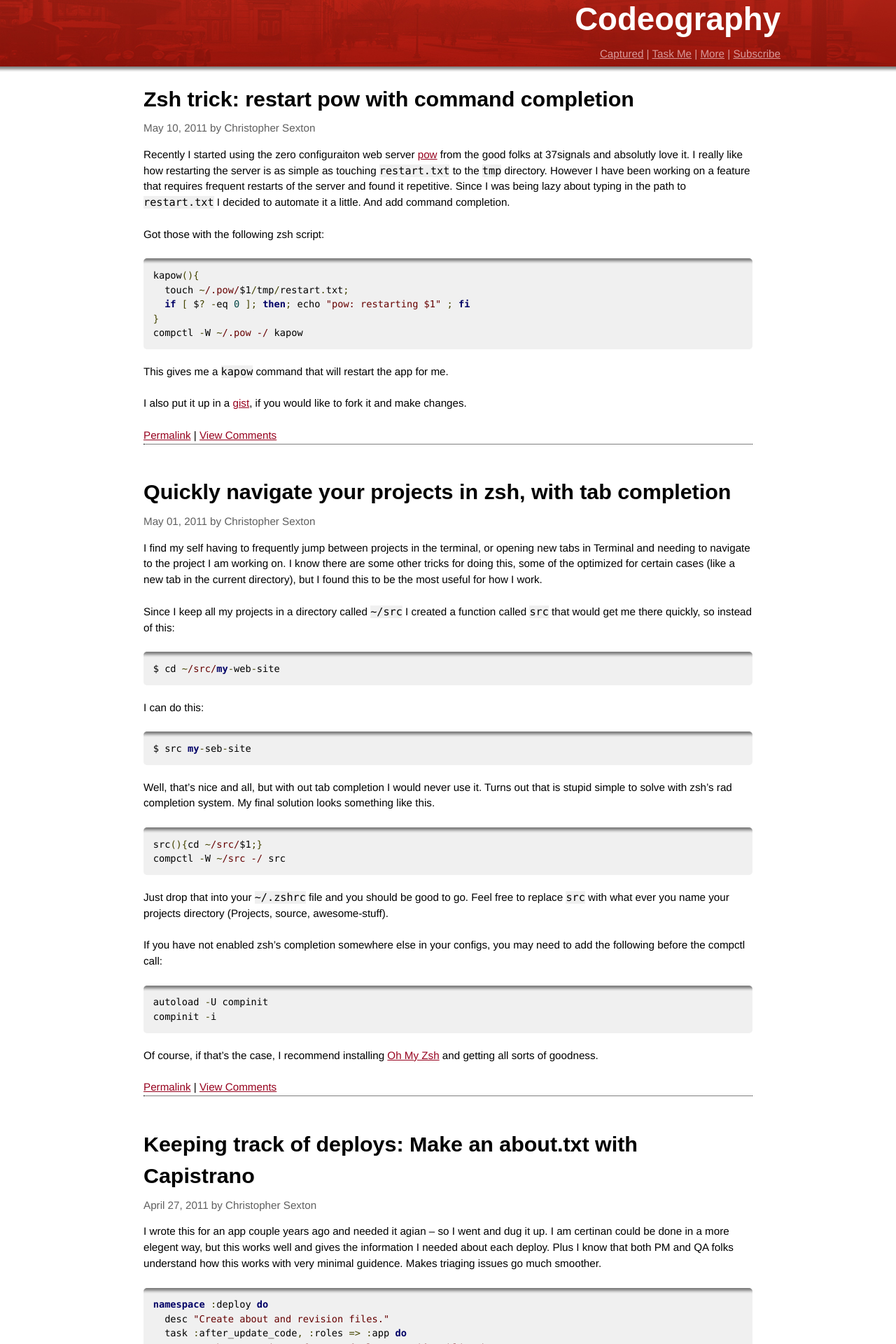
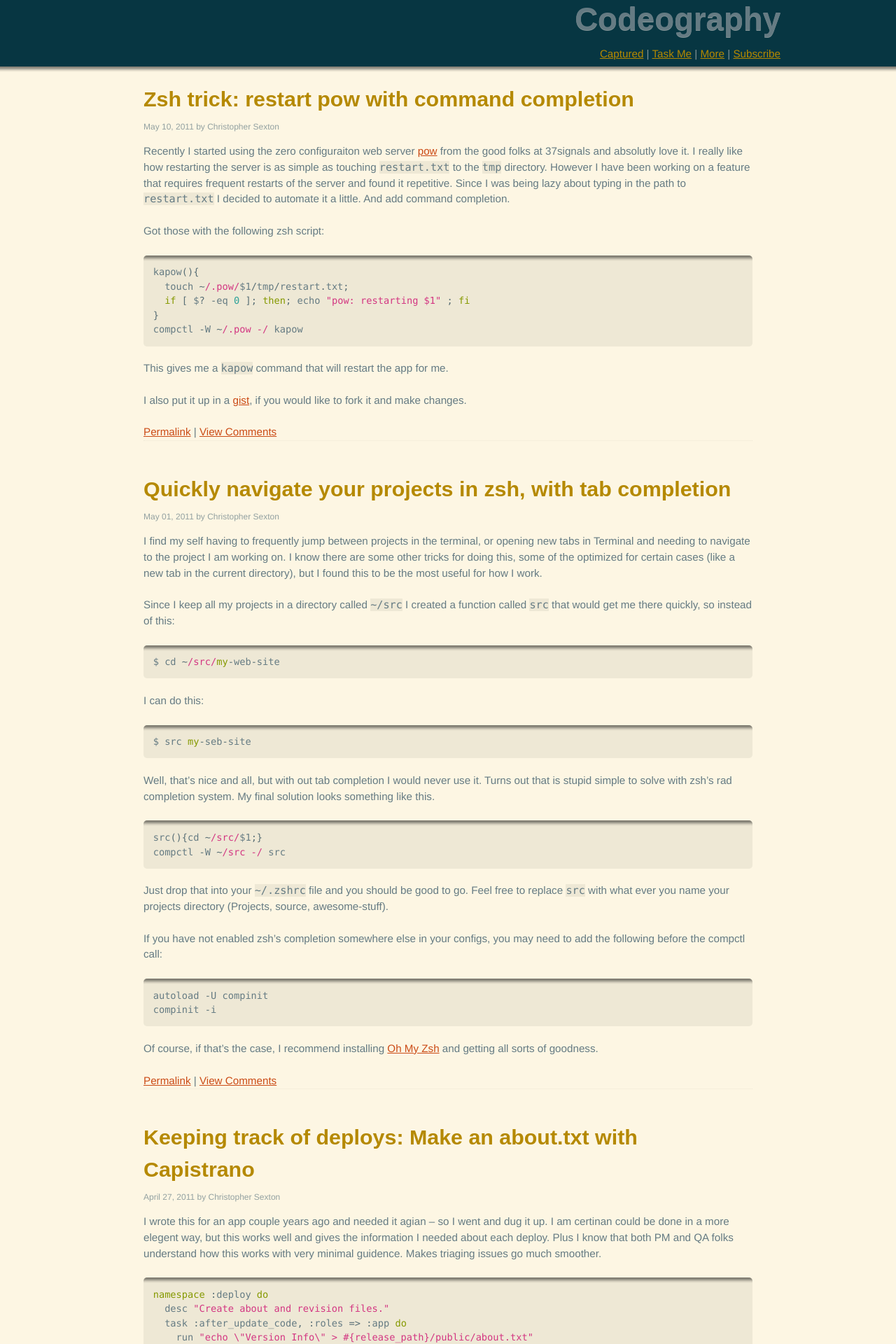
Before and after one commit to csexton/codeography.com, a Jekyll site: the page built from index.html, in a window 1280 px wide. Shown: the top 1920 px of the page at 70% size. Built offline with Jekyll 4.4.1, drawn with Linux system fonts in a browser that asks for light colours; nearby versions of some CDN libraries; some web fonts are replaced; comment, search, counter and statistics services are not loaded.

Commit message:
changing the colorscheme to solarized

```diff
--- a/_layouts/base.html
+++ b/_layouts/base.html
@@ -59,7 +59,7 @@
     </div>
 
     <div id="footer" class="noprint">
-      <a name="footer" />
+      <a name="footer"></a>
       <div class="container">
 
         <br />
--- a/javascripts/prettify.css
+++ b/javascripts/prettify.css
@@ -1,15 +1,35 @@
 /* Pretty printing styles. Used with prettify.js. */
 
-.str { color: #600; }
-.kwd { color: #006; font-weight: bold; }
-.com { color: #050; }
-.typ { color: #404; font-weight: bold; }
-.lit { color: #044; }
-.pun { color: #440; }
-.pln { color: #000; }
-.tag { color: #006; font-weight: bold; }
-.atn { color: #404; }
-.atv { color: #060; }
+/* Colors from Solarized
+$base03:    #002b36;
+$base02:    #073642;
+$base01:    #586e75;
+$base00:    #657b83;
+$base0:     #839496;
+$base1:     #93a1a1;
+$base2:     #eee8d5;
+$base3:     #fdf6e3;
+$yellow:    #b58900;
+$orange:    #cb4b16;
+$red:       #dc322f;
+$magenta:   #d33682;
+$violet:    #6c71c4;
+$blue:      #268bd2;
+$cyan:      #2aa198;
+$green:     #859900;
+*/
+
+
+.str { color: #d33682; }
+.kwd { color: #859900; }
+.com { color: #93a1a1; }
+.typ { color: #268bd2; }
+.lit { color: #2aa198; }
+.pun { color: #586e75; }
+.pln { color: #657B83; }
+.tag { color: #2aa198; }
+.atn { color: #859900; }
+.atv { color: #cb4b16; }
 
 @media print {
   .str { color: #060; }
@@ -24,11 +44,12 @@
   .atv { color: #060; }
 }
 
+pre code { background-color: #EEE8D5}
 pre {
-  background: #F0F0F0 url('../images/shadow.png') repeat-x 0 0;
+  background: #EEE8D5 url('../images/shadow.png') repeat-x 0 0;
   padding: 1em;
   overflow: auto;
-  color: #404040;
+  color: #657B83;
   font-size: 0.9em;
   font-family: 'Inconsolata', Monaco, "Courier New", Courier, monospace;
   -webkit-border-radius: 5px;
--- a/stylesheets/codeography.css
+++ b/stylesheets/codeography.css
@@ -1,6 +1,25 @@
 @import url("http://fonts.googleapis.com/css?family=Inconsolata");
 @import url("http://fonts.googleapis.com/css?family=Cantarell");
 
+/*
+ * Solarized color scheme rules
+$base03:    #002b36;
+$base02:    #073642;
+$base01:    #586e75;
+$base00:    #657b83;
+$base0:     #839496;
+$base1:     #93a1a1;
+$base2:     #eee8d5;
+$base3:     #fdf6e3;
+$yellow:    #b58900;
+$orange:    #cb4b16;
+$red:       #dc322f;
+$magenta:   #d33682;
+$violet:    #6c71c4;
+$blue:      #268bd2;
+$cyan:      #2aa198;
+$green:     #859900;
+*/
 .purple {color: #5C359B; }
 .green { color: #448E32; }
 .orange { color: #ff6000; }
@@ -13,28 +32,24 @@
 
 body {
   font: 0.95em/1.5 "helvetica neue light", "helvetica neue", Helvetica, Arial, Sans-serif;
-  color: #999;
-  color: #e6e6e6;
+  color: #657B83;
+  background-color: #073642;
 }
 hr {background:#606060;color:#606060;}
 hr.space {background:none;color:none;}
 h1, h2, h3, h4, h5, h6 {
   font-family: 'Cantarell', arial, serif;
   font-weight:bolder;
-  color:#222;
+  color:#b58900;
   border: none;
-}
-h1, h2, h3 {
-  color: black;
-  text-shadow: 1px 1px 1px #eee;
 }
 h4 {margin-bottom: 0.3em}
 h5 {margin-bottom: 0.3em}
-pre, code, tt { background-color: #F0F0F0 }
+pre, code, tt { background-color: #EEE8D5 }
 div.border {border-color:#606060;}
 div.colborder {border-color:#606060;}
-a {
-  color: #97031F;
+a, a:focus {
+  color: #cb4b16;
   text-decoration: underline;
   /*border-bottom:1px dotted #333333;*/
 }
@@ -44,11 +59,11 @@ a:visited {
   color: #670100;
 }
 a:active {
-  color: #670100;
+  color: #B58900;
 }
 a:hover {
   text-decoration: underline;
-  color: red;
+  background-color: #EEE8D5;
 }
 a.image_link {
   text-decoration: none;
@@ -58,23 +73,24 @@ a.image_link:hover {
   background: none;
 }
 .byline {
-  color: #606060;
+  color: #839496;
+  color: #93a1a1;
   margin-top: -15px;
   margin-bottom: 15px;
+  font-size: 12px;
 }
 h2.title {
   padding-bottom: 0;
 }
 #header h1{
-  color: #fff;
   padding: 0;
   margin: 15px 0;
   text-align: right;
   font-family: 'Cantarell', arial, serif;
   text-shadow: none;
+  text-shadow: 0px 1px 0px #839496;
 }
 #header h2{
-  color: #999;
   padding: 15px 0;
   margin: 0;
   font-size: 14px;
@@ -85,55 +101,62 @@ h2.title {
 #header h1 a{
   text-decoration: none;
   border-bottom: none;
-  color: #fff;
+  color: #657B83;
+}
+#header h1 a:hover{
+  background-color: #002B36;
 }
 #header {
   padding-top: 15px;
 }
 #header_row {
-  background: #A11B10 url('../images/header.jpg') no-repeat 0 0;
   height: 120px;
   margin-top: -25px;
 }
 #header .nav {
   text-align: right;
-  color: #D99898;
+  color: #839496;
 }
 #header .nav a {
-  color: white;
-  color: #D99898;
+  color: #b58900;
+}
+#header .nav a:hover {
+  background-color: #002b36;
 }
 .header_by_line {
-  color: #606060;
+  color: #b58900;
   height: 80px;
   padding-top: 20px;
 }
 
 #footer a {
-  color: #B35151;
+  color: #b58900;
+}
+#footer a:hover {
+  background-color: #002b36;
 }
 
 #footer {
-  background: #670000 url('../images/shadow.png') repeat-x 0 0;
-  color: #D99898;
+  background: url('../images/shadow.png') repeat-x 0 0;
+  color: #93a1a1;
 }
 #footer h5, #footer h6 {
-  color: white;
+  color: #839496;
+}
+.footer {
+  border-bottom:thin dotted #EEE8D5;
 }
 .content {
-  background: white url('../images/shadow.png') repeat-x 0 0;
-  color: black;
+  background: #FDF6E3 url('../images/shadow.png') repeat-x 0 0;
+  color: #657B83;
 }
 
-.footer {
-  border-bottom:thin dotted black;
-}
 /* Forms */
 
 input,
 button,
 textarea {
-  border:1px solid #999;
+  border:1px solid #93a1a1;
 }
 button,
 input[type="text"],
@@ -146,14 +169,9 @@ button {
   padding:1px 3px;
   cursor:pointer;
 }
-input[type="button"].final-action,
-button.final-action {
-  background:#633;
-}
 textarea {
   padding:4px 2px;
 }
-
 fieldset {
   border:1px solid #333;
 }
@@ -164,7 +182,6 @@ legend {
 
 label {
   font-size:80%;
-  color: #999;
 }
 
 select {}
```
